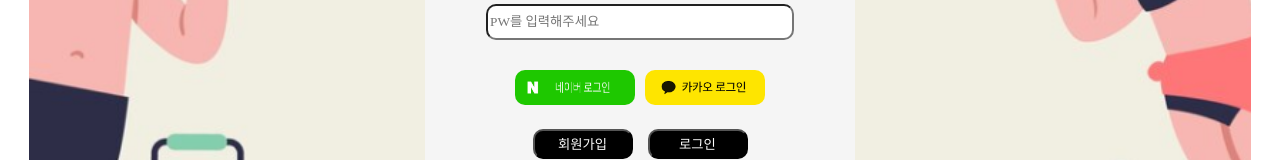
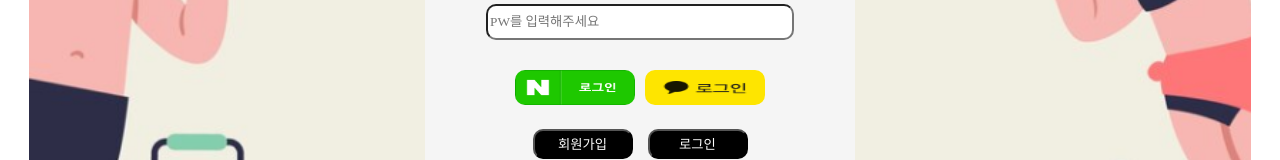
Before and after one commit to 2024-SMHRD-IS-CLOUD-2/Melodymap, a React (Create React App) app in the folder melodymap/: page /Login in a window 1280 px wide. Shown: the part 396-556 px from the top of the page. Built offline with nearby package versions, Linux system fonts and the light colour scheme; a web font is replaced by a local one.

Commit message:
이미지수정
이미지수정

```diff
--- a/melodymap/src/component/Login.jsx
+++ b/melodymap/src/component/Login.jsx
@@ -28,7 +28,7 @@ const Login = () => {
             >
               <img
                 className="naver5"
-                src={`${process.env.PUBLIC_URL}/image/naver.png`}
+                src={`${process.env.PUBLIC_URL}/image/naver2.png`}
                 alt="네이버 간편인증"
               />
             </a>
@@ -38,7 +38,7 @@ const Login = () => {
             >
               <img
                 className="kakao5"
-                src={`${process.env.PUBLIC_URL}/image/kakao.png`}
+                src={`${process.env.PUBLIC_URL}/image/kakao2.png`}
                 alt="카카오 간편인증"
               />
             </a>
```
Also changed, not shown: melodymap/public/image/kakao2.png (added), melodymap/public/image/naver2.png (added).
